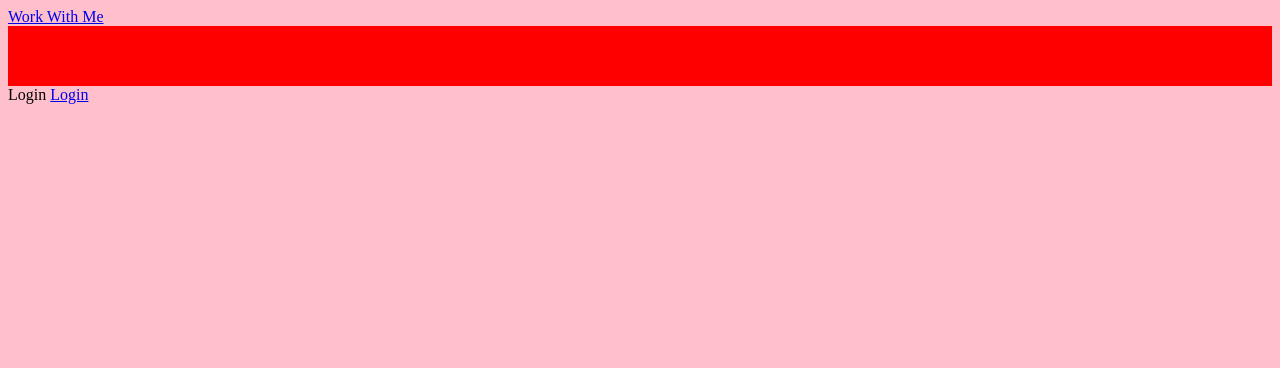
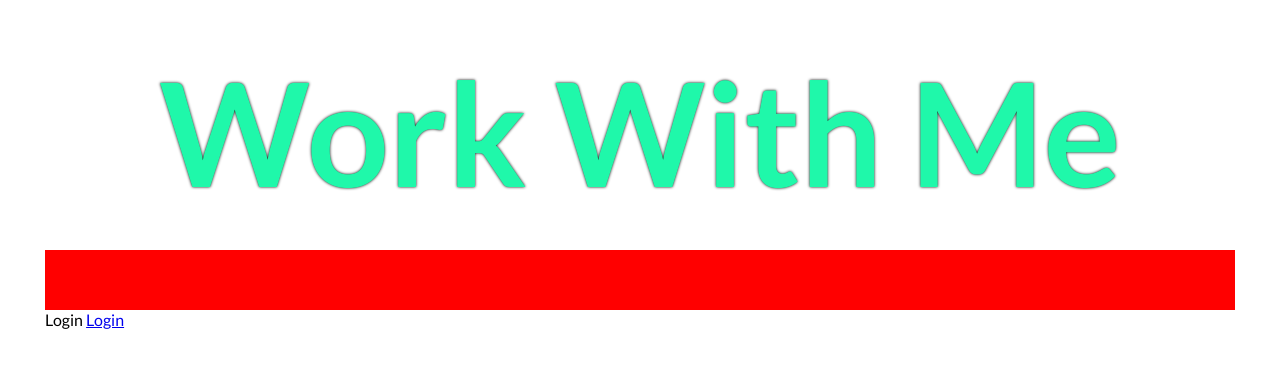
Before and after one commit to matobernat/KAJ_WWM_JS_APP, a website built with Parcel: page src/index.html in a window 1280 px wide. Built offline with nearby package versions, Linux system fonts and the light colour scheme.

Commit message:
Style logo.

```diff
--- a/package.json
+++ b/package.json
@@ -5,10 +5,10 @@
   "author": "Martin",
   "license": "MIT",
   "scripts": {
-    "start": "yarn parcel src/index.html",
+    "start": "npx parcel src/index.html",
     "build": "parcel build ./src/index.html --public-url ./",
     "deploy": "gh-pages -d dist",
-    "build-deploy": "yarn run build && yarn run deploy"
+    "build-deploy": "npm run build && npm run deploy"
   },
   "devDependencies": {
     "@parcel/transformer-sass": "2.6.0",
--- a/src/index.html
+++ b/src/index.html
@@ -7,7 +7,8 @@
   <script type="module" src="js/app.js"></script>
 </head>
 <body>
-<a href="#dashboard">Work With Me</a>
+
+<a href="#dashboard" class="logo">Work With Me</a>
 
 <!-- Menu -->
 <aside>
--- a/src/scss/app.scss
+++ b/src/scss/app.scss
@@ -1,4 +1,8 @@
+@import url('https://fonts.googleapis.com/css2?family=Lato:wght@400;700&display=swap');
+@import "variables";
+
 @import "modules/global";
 @import "modules/main";
 @import "modules/aside";
 @import "modules/login";
+@import "modules/logo";
--- a/src/scss/modules/global.scss
+++ b/src/scss/modules/global.scss
@@ -1,3 +1,5 @@
 body {
-  background: pink;
+  margin: 0;
+  padding: 45px;
+  font-family: 'Lato', sans-serif;
 }
--- /dev/null
+++ b/src/scss/modules/logo.scss
@@ -0,0 +1,11 @@
+.logo {
+  text-align: center;
+  width: 100%;
+  display: block;
+  text-decoration: none;
+  font-weight: 700;
+  font-size: 144px;
+  margin-bottom: 32px;
+  color: $themeColor;
+  text-shadow: 0 0 3px black;
+}
--- /dev/null
+++ b/src/scss/variables.scss
@@ -0,0 +1,2 @@
+$themeColor: #1FF8AA;
+$greyColor: #C4C4C4;
```
Also changed, not shown: 2 other files.
